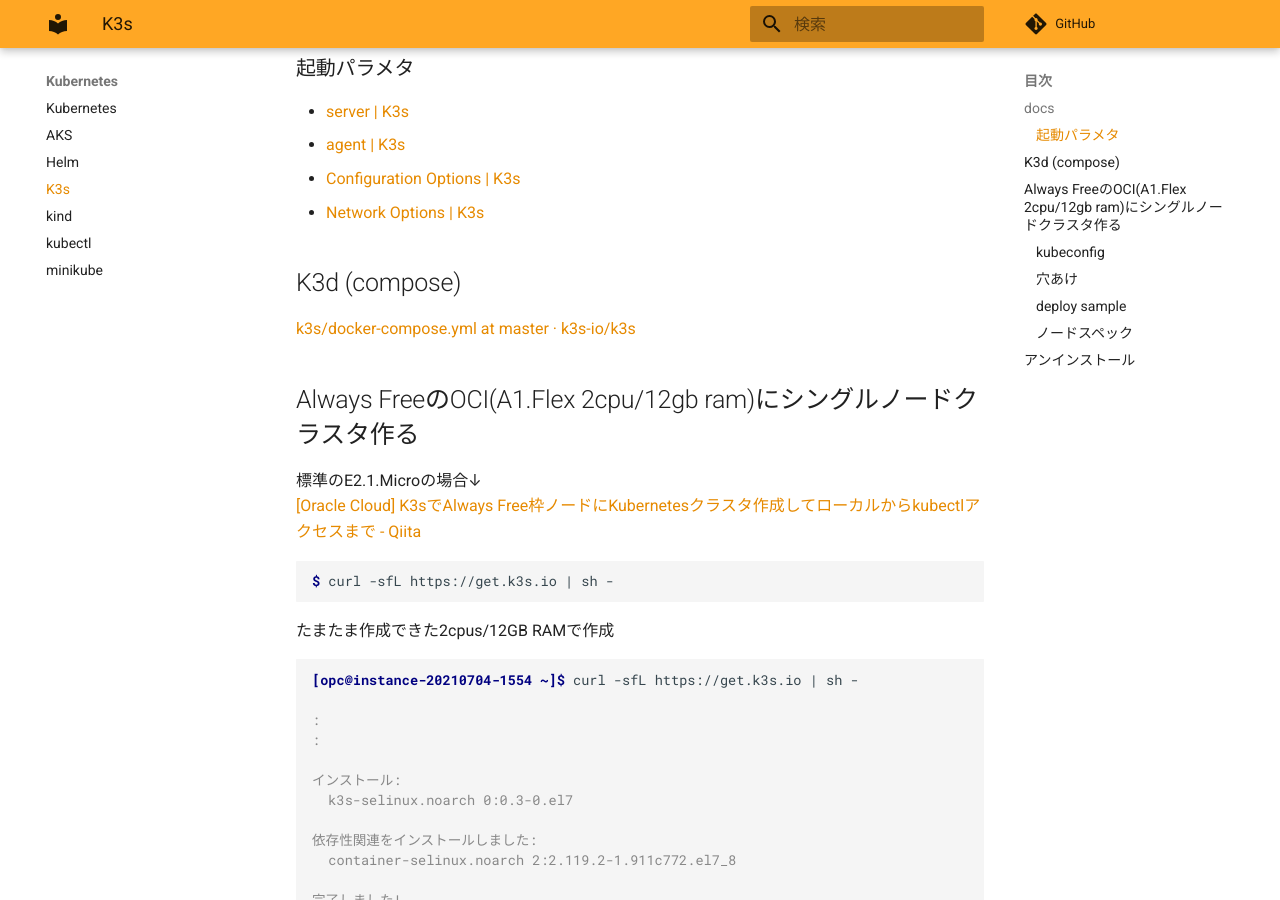
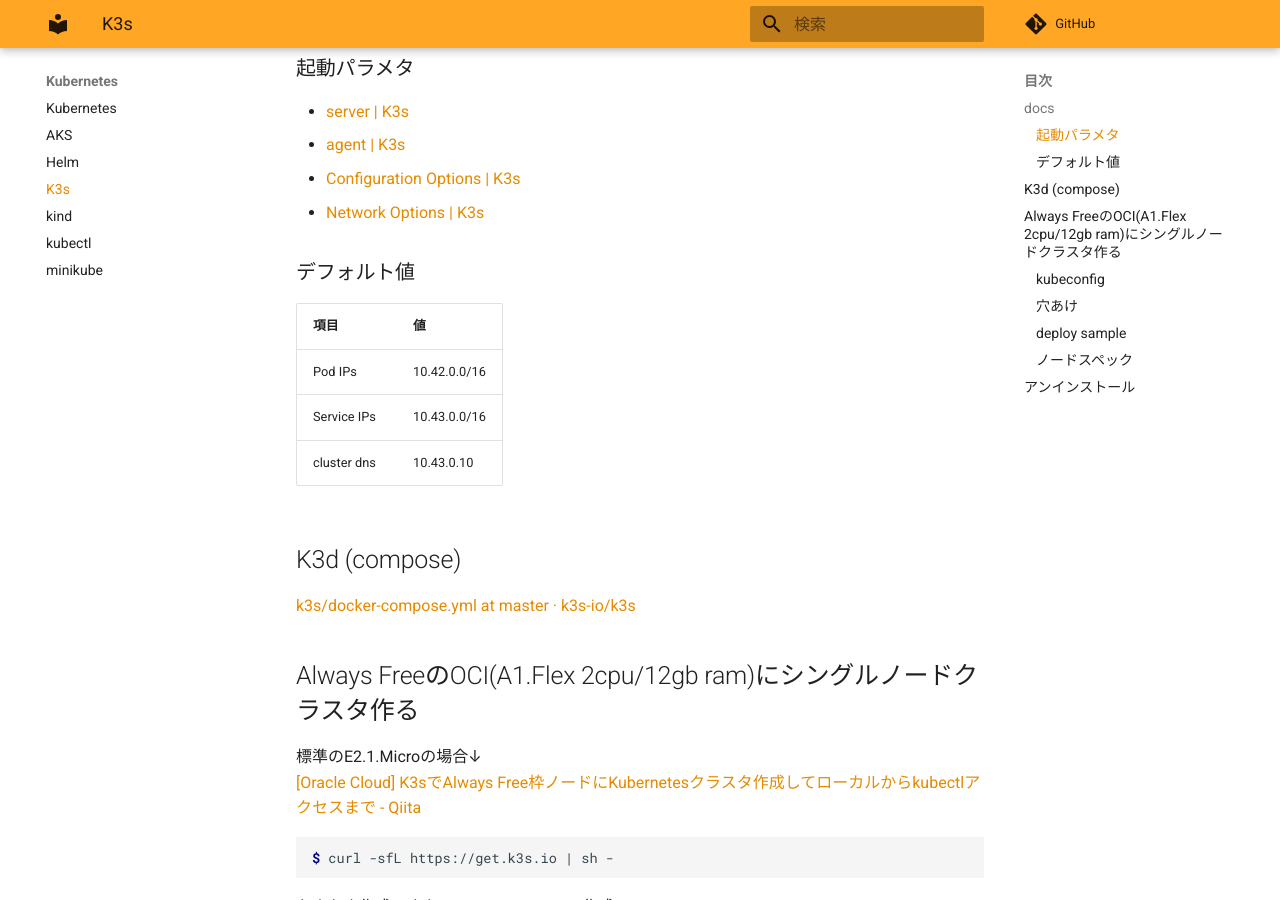
Before and after one commit to zaki-lknr/docs, an MkDocs documentation site: the page built from docs/Kubernetes/k3s.md, in a window 1280 px wide and 900 px high, scrolled down 317 px. Built offline with MkDocs 1.6.1 and Material for MkDocs 9.7.7, drawn with Linux system fonts in a browser that asks for light colours; comment, search, counter and statistics services are not loaded.

Commit message:
add: kubernetes/k3s: アドレス関連系デフォルト値

```diff
--- a/docs/Kubernetes/k3s.md
+++ b/docs/Kubernetes/k3s.md
@@ -11,6 +11,14 @@
 - [agent | K3s](https://docs.k3s.io/cli/agent)
 - [Configuration Options | K3s](https://docs.k3s.io/installation/configuration)
 - [Network Options | K3s](https://docs.k3s.io/installation/network-options)
+
+### デフォルト値
+
+| 項目          | 値            |
+| ----------- | ------------ |
+| Pod IPs     | 10.42.0.0/16 |
+| Service IPs | 10.43.0.0/16 |
+| cluster dns | 10.43.0.10   |
 
 ## K3d (compose)
 
```
